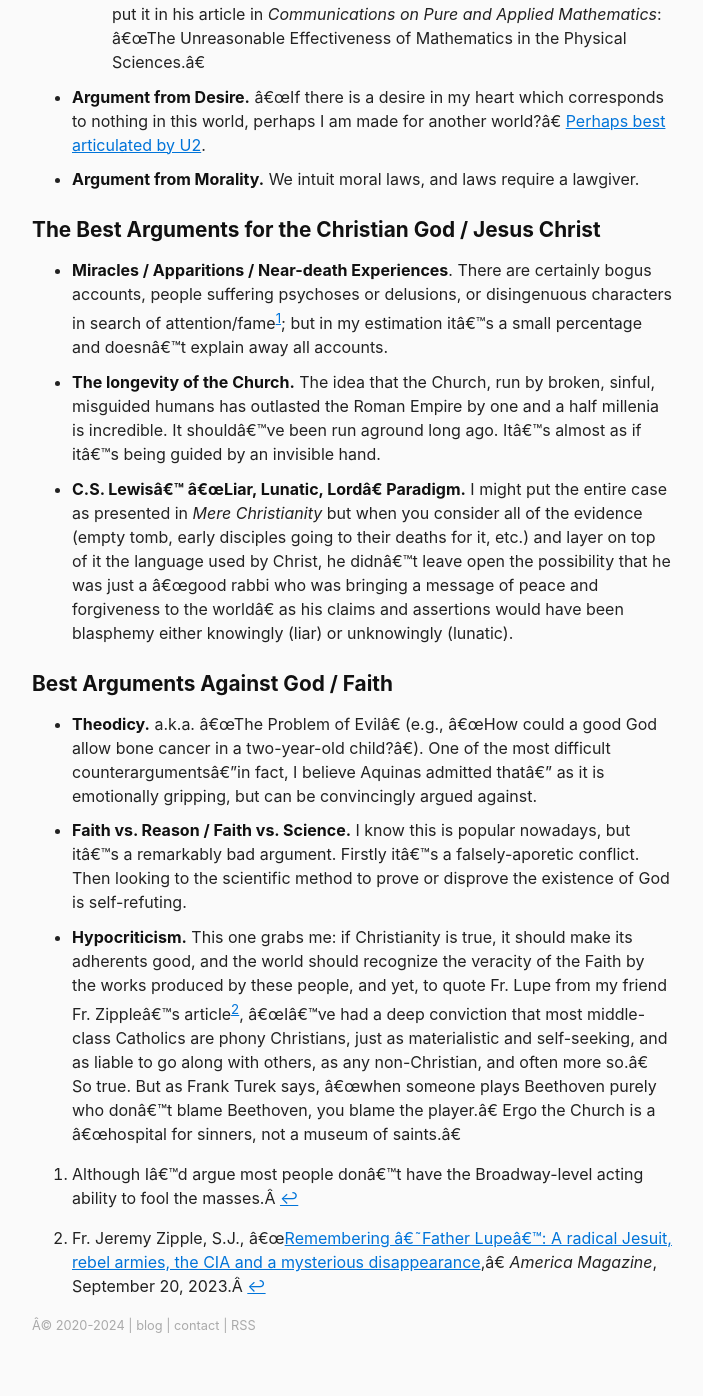
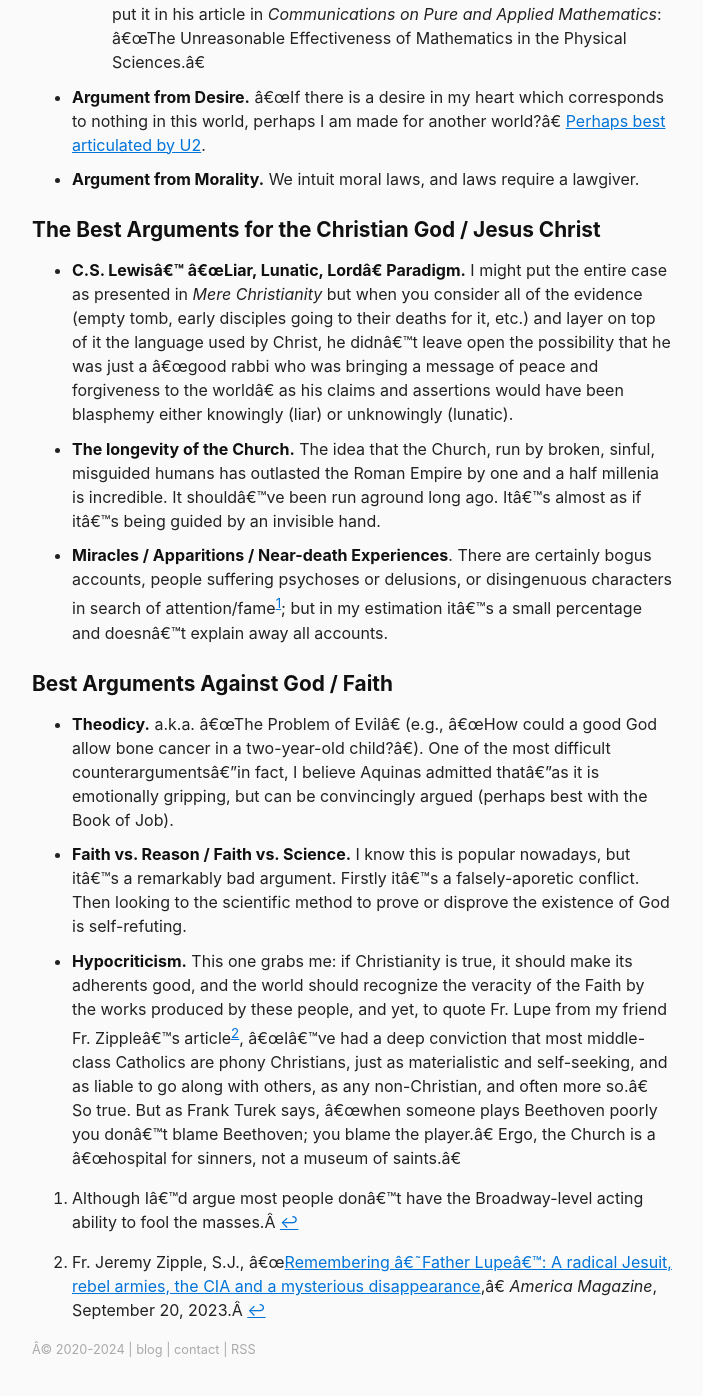
Before and after one commit to berensp/berensp.github.io, a Jekyll site: the page built from pages/apologia.md, in a window 1280 px wide and 1400 px high, scrolled down 629 px. Shown: the top 1396 px of the window, without its empty margins (288-991 px from the left). Built offline with Jekyll 4.4.1, drawn with Linux system fonts in a browser that asks for light colours; a script that is not in the unit is left out; some of the changed text lies outside the part shown.

Commit message:
Update apologia.md

```diff
--- a/pages/apologia.md
+++ b/pages/apologia.md
@@ -3,7 +3,7 @@
 title: Apologia
 permalink: /apologia/
 ---
-*"The difficulty explaining why I am Catholic is that there are ten thousand reasons all amounting to one reason: that Catholicism is true."* (—G.K. Chesterton, *Twelve Modern Apostles and Their Creeds*, 1926)
+*"The difficulty explaining [why I am Catholic](/catholic/) is that there are ten thousand reasons all amounting to one reason: that Catholicism is true."* (—G.K. Chesterton, *Twelve Modern Apostles and Their Creeds*, 1926)
 
 ## The Best Arguments for God's Existence
 - **Aquinas' Argument from Motion.** *(a.k.a. Argument of the Unmoved Mover).* Each change has a cause, but an infinite regress is impossible, and so there must be a first mover.
@@ -15,16 +15,15 @@
 - **Argument from Morality.** We intuit moral laws, and laws require a lawgiver.
 
 ## The Best Arguments for the Christian God / Jesus Christ
-
+- **C.S. Lewis' "Liar, Lunatic, Lord" Paradigm.** I might put the entire case as presented in *Mere Christianity* but when you consider all of the evidence (empty tomb, early disciples going to their deaths for it, etc.) and layer on top of it the language used by Christ, he didn't leave open the possibility that he was just a "good rabbi who was bringing a message of peace and forgiveness to the world" as his claims and assertions would have been blasphemy either knowingly (liar) or unknowingly (lunatic).
+- **The longevity of the Church.** The idea that the Church, run by broken, sinful, misguided humans has outlasted the Roman Empire by one and a half millenia is incredible. It should've been run aground long ago. It's almost as if it's being guided by an invisible hand.
 - **Miracles / Apparitions / Near-death Experiences**. There are certainly bogus accounts, people suffering psychoses or delusions, or disingenuous characters in search of attention/fame[^1]; but in my estimation it's a small percentage and doesn't explain away all accounts.
-- **The longevity of the Church.** The idea that the Church, run by broken, sinful, misguided humans has outlasted the Roman Empire by one and a half millenia is incredible. It should've been run aground long ago. It's almost as if it's being guided by an invisible hand.
-- **C.S. Lewis' "Liar, Lunatic, Lord" Paradigm.** I might put the entire case as presented in *Mere Christianity* but when you consider all of the evidence (empty tomb, early disciples going to their deaths for it, etc.) and layer on top of it the language used by Christ, he didn't leave open the possibility that he was just a "good rabbi who was bringing a message of peace and forgiveness to the world" as his claims and assertions would have been blasphemy either knowingly (liar) or unknowingly (lunatic).
 
 [^1]: Although I'd argue most people don't have the Broadway-level acting ability to fool the masses.
 
 ## Best Arguments Against God / Faith
-- **Theodicy.** a.k.a. "The Problem of Evil" (e.g., "How could a good God allow bone cancer in a two-year-old child?"). One of the most difficult counterarguments—in fact, I believe Aquinas admitted that— as it is emotionally gripping, but can be convincingly argued against.
+- **Theodicy.** a.k.a. "The Problem of Evil" (e.g., "How could a good God allow bone cancer in a two-year-old child?"). One of the most difficult counterarguments—in fact, I believe Aquinas admitted that—as it is emotionally gripping, but can be convincingly argued (perhaps best with the Book of Job).
 - **Faith vs. Reason / Faith vs. Science.** I know this is popular nowadays, but it's a remarkably bad argument. Firstly it's a falsely-aporetic conflict. Then looking to the scientific method to prove or disprove the existence of God is self-refuting.
-- **Hypocriticism.** This one grabs me: if Christianity is true, it should make its adherents good, and the world should recognize the veracity of the Faith by the works produced by these people, and yet, to quote Fr. Lupe from my friend Fr. Zipple's article[^2], "I've had a deep conviction that most middle-class Catholics are phony Christians, just as materialistic and self-seeking, and as liable to go along with others, as any non-Christian, and often more so." So true. But as Frank Turek says, "when someone plays Beethoven purely who don't blame Beethoven, you blame the player." Ergo the Church is a "hospital for sinners, not a museum of saints."
+- **Hypocriticism.** This one grabs me: if Christianity is true, it should make its adherents good, and the world should recognize the veracity of the Faith by the works produced by these people, and yet, to quote Fr. Lupe from my friend Fr. Zipple's article[^2], "I've had a deep conviction that most middle-class Catholics are phony Christians, just as materialistic and self-seeking, and as liable to go along with others, as any non-Christian, and often more so." So true. But as Frank Turek says, "when someone plays Beethoven poorly you don't blame Beethoven; you blame the player." Ergo, the Church is a "hospital for sinners, not a museum of saints."
 
 [^2]: Fr. Jeremy Zipple, S.J., "[Remembering 'Father Lupe': A radical Jesuit, rebel armies, the CIA and a mysterious disappearance](https://www.americamagazine.org/politics-society/2023/09/20/james-carney-jesuit-revolutionary-honduras-martyr-246126)," *America Magazine*, September 20, 2023.
```
